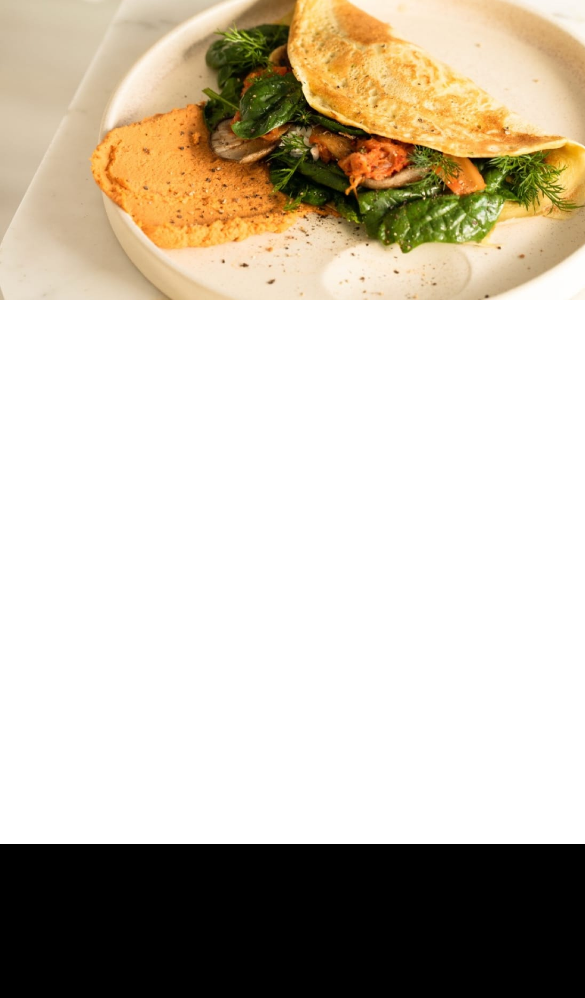
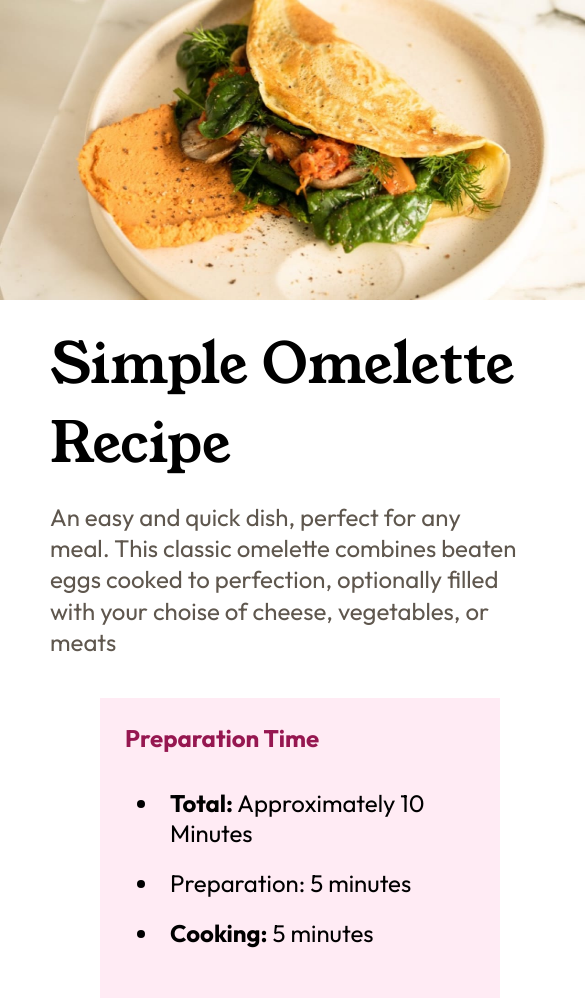
Before and after one commit to TeuzLemos/Recipe-page, a plain HTML site: page index.html in a window 390 px wide. Shown: the top 998 px of the page, 585 px wide, since content can reach past the window. Before the commit the page ends 844 px from the top, so only its background shows below. Drawn offline with Linux system fonts and the light colour scheme.

Commit message:
Teste de responsividade

```diff
--- a/estilos/mobile.css
+++ b/estilos/mobile.css
@@ -1,4 +1,15 @@
 @charset "UTF-8";
+
+@font-face {
+    font-family: 'font' ;
+    src: url('../fonts/YoungSerif-Regular.ttf') format('truetype');
+}
+
+
+@font-face {
+    font-family: 'font2';
+    src: url('../fonts/Outfit-VariableFont_wght.ttf') format('truetype');
+}
 
 * {
     margin: 0px;
@@ -6,19 +17,56 @@
 }
 
 body, html {
-    width: 100vw;
+    width: 98vw;
     height: 100vh;
-    background-color: black;
+    background-color:  hsl(30, 54%, 90%);
 }
 
 main {
+    position: relative;
     background-color: white;
-    width: 700px;
-    height: 100%;
+    width: 600px;
+    height: auto;
     margin: auto;
 }
 
-section#img > img {
-    width: 700px;
+article#img > img {
+    width: 600px;
     height: 300px;
 }
+
+article#introducao > h1 {
+    font-size: 3.5em;
+    margin: 20px 0px 0px 50px;
+    font-family: 'font';
+    font-weight: 100;
+}
+
+article#introducao > p {
+    font-size: 1.5em;
+    margin: 20px 40px 0px 50px;
+    line-height: 1.3em;
+    font-family: 'font2';
+    color:  hsl(30, 10%, 34%);
+}
+
+article#preparacao {
+    background-color: hsl(332, 100%, 96%);
+    font-family: 'font2';
+    width: 400px;
+    height: 300px;
+    margin: auto;
+    margin-top: 40px;
+}
+
+article#preparacao > h2 {
+    padding: 25px;
+    font-size: 1.5em;
+    color: hsl(333, 73%, 34%);
+}
+
+article#preparacao > ul > li {
+    padding: 10px;
+    font-size: 1.5em;
+    transform: translate(60px);
+}
--- a/index.html
+++ b/index.html
@@ -10,10 +10,22 @@
 </head>
 <body>
     <main>
-        <article>
-            <section id="img">
-                <img src="imagens/image-omelette.jpeg" alt="omelette image">
-            </section>
+        <article id="img">
+            <img src="imagens/image-omelette.jpeg" alt="omelette image">
+        </article>
+        <article id="introducao">
+            <h1>Simple Omelette Recipe</h1>
+            <p>
+                An easy and quick dish, perfect for any <br> meal. This classic omelette combines beaten eggs cooked to perfection, optionally filled <br> with your choise of cheese, vegetables, or meats
+            </p>
+        </article>
+        <article id="preparacao">
+            <h2>Preparation Time</h2>
+            <ul>
+                <li><strong>Total:</strong> Approximately 10 <br> Minutes</li>
+                <li>Preparation: 5 minutes</li>
+                <li><strong>Cooking:</strong> 5 minutes</li>
+            </ul>
         </article>
     </main>
 </body>
```
